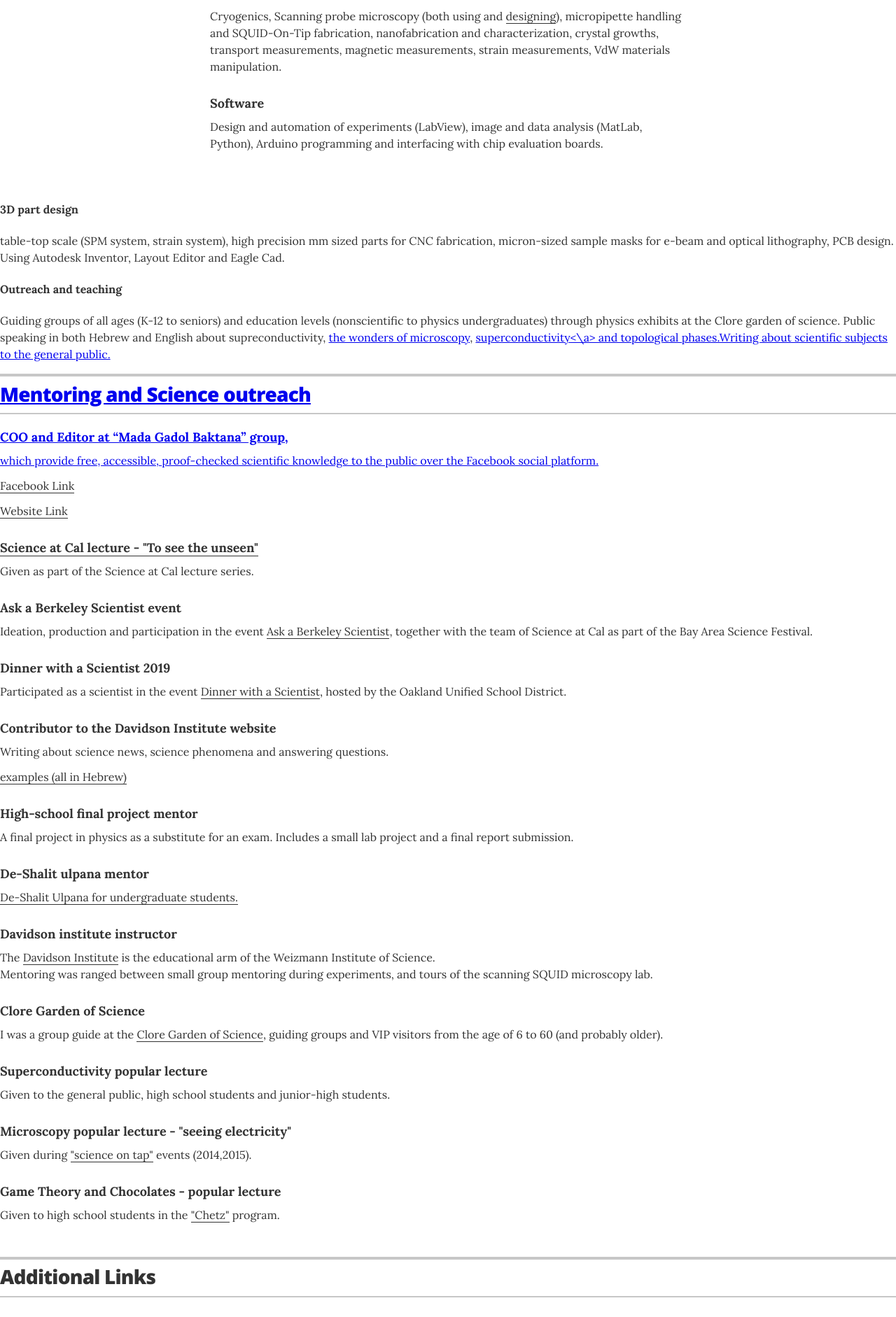
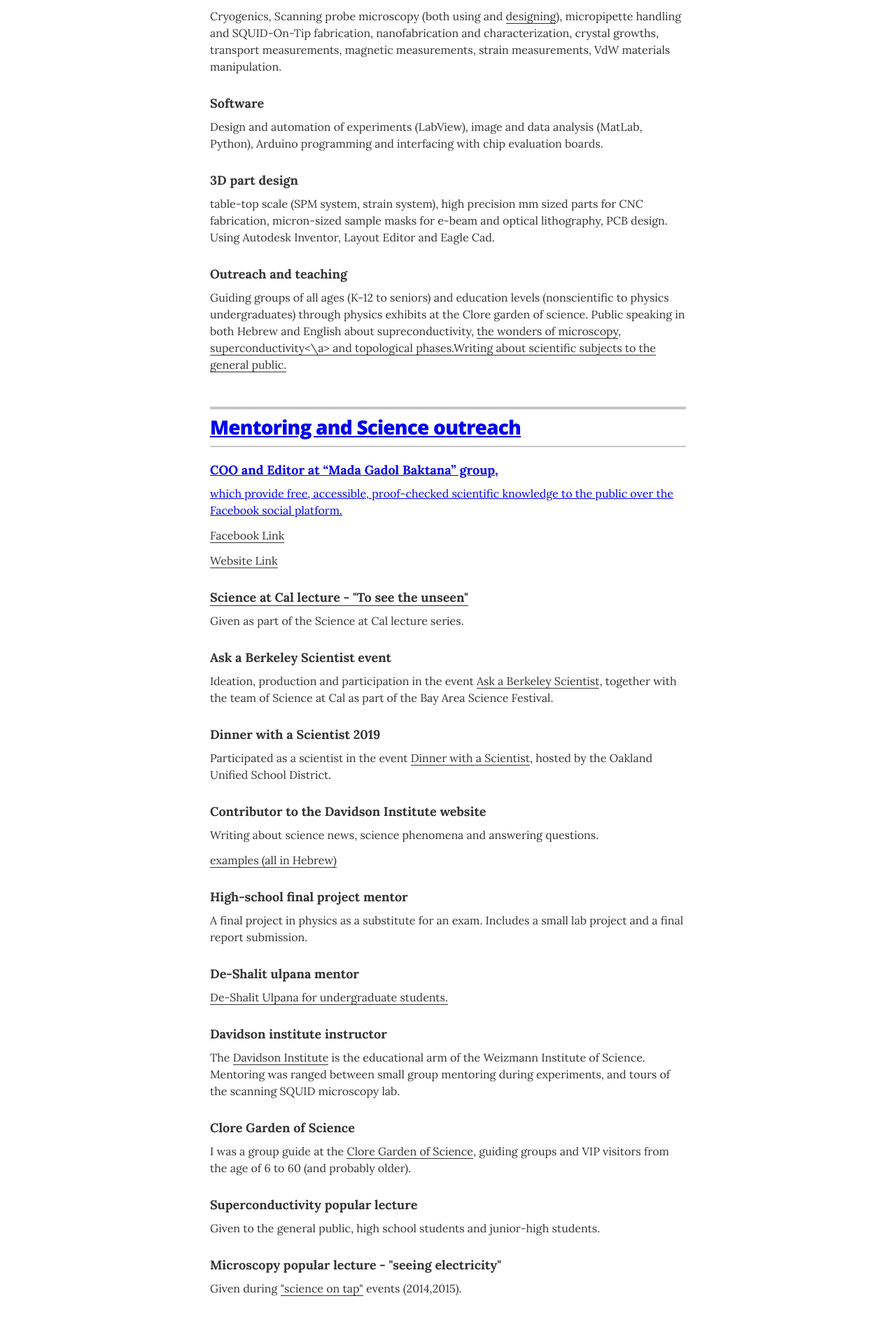
Before and after one commit to ellachman/ellachman.github.io, a Jekyll site: the page built from index.html, in a window 1280 px wide. Shown: the part 1794-3676 px from the top of the page at 70% size. Built offline with Jekyll 4.4.1, drawn with Linux system fonts in a browser that asks for light colours.

Commit message:
Update resume.html

```diff
--- a/_layouts/resume.html
+++ b/_layouts/resume.html
@@ -114,15 +114,18 @@
           <p class="resume-item-copy">Cryogenics, Scanning probe microscopy (both using and <a href="images/microscopeDesign.png" target="_blank">designing</a>), micropipette handling and SQUID-On-Tip fabrication, nanofabrication and characterization, crystal growths, transport measurements, magnetic measurements, strain measurements, VdW materials manipulation.</p>
         </div>
 
+		<div class="resume-item">
           <h4 class="resume-item-details">Software</h4>
           <p class="resume-item-copy">Design and automation of experiments (LabView), image and data analysis (MatLab, Python), Arduino programming and interfacing with chip evaluation boards.</p>
         </div>
 
 
+		<div class="resume-item">
           <h4 class="resume-item-details">3D part design</h4>
           <p class="resume-item-copy">table-top scale (SPM system, strain system), high precision mm sized parts for CNC fabrication, micron-sized sample masks for e-beam and optical lithography, PCB design. Using Autodesk Inventor, Layout Editor and Eagle Cad.</p>
         </div>
 
+		<div class="resume-item">
           <h4 class="resume-item-details">Outreach and teaching</h4>
           <p class="resume-item-copy">Guiding groups of all ages (K-12 to seniors) and education levels (nonscientific to physics undergraduates) through physics exhibits at the Clore garden of science. Public speaking in both Hebrew and English about supreconductivity, <a href="https://scienceatcal.berkeley.edu/july-20-lecture-seeing-the-unseen/" target="_blank">the wonders of microscopy</a>, <a href="https://www.facebook.com/watch/?v=626148217543981" target="_blank">superconductivity<\a> and topological phases.Writing about scientific subjects to the general public.</p>
         </div>
```
